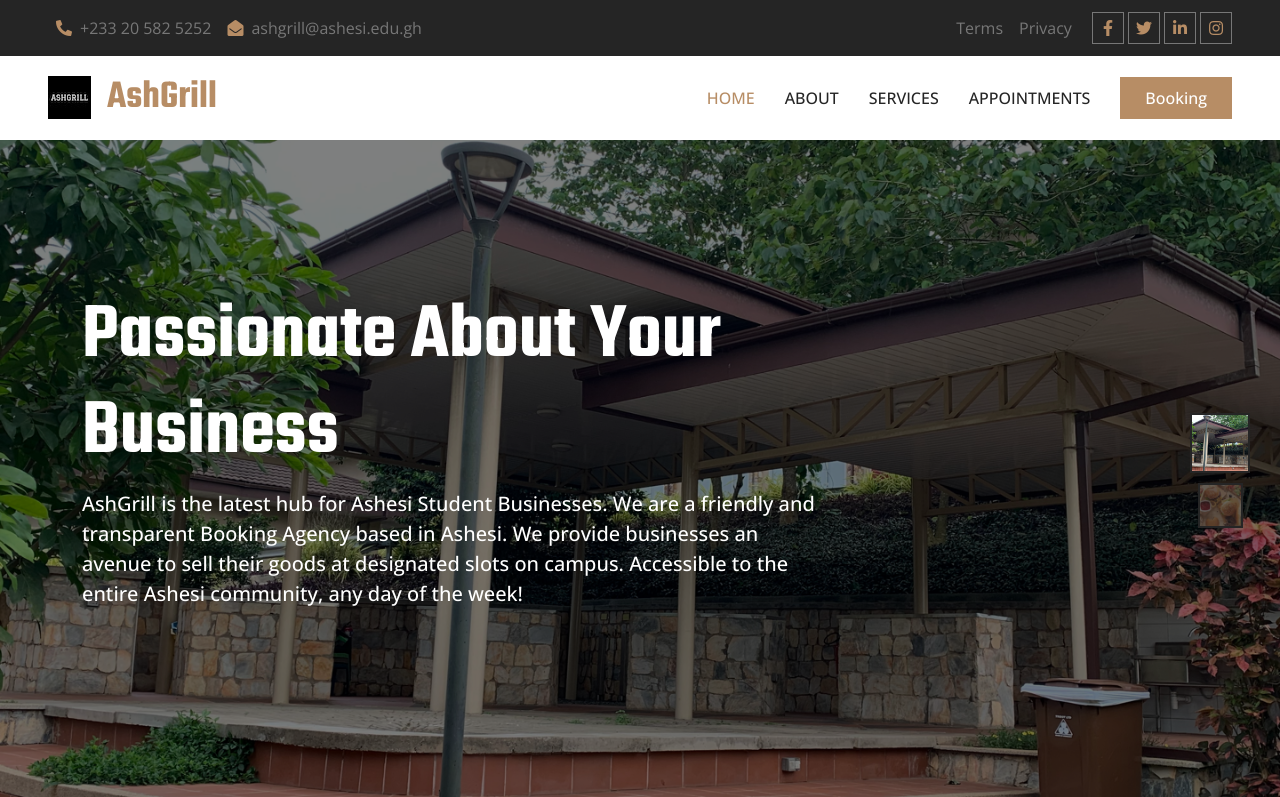
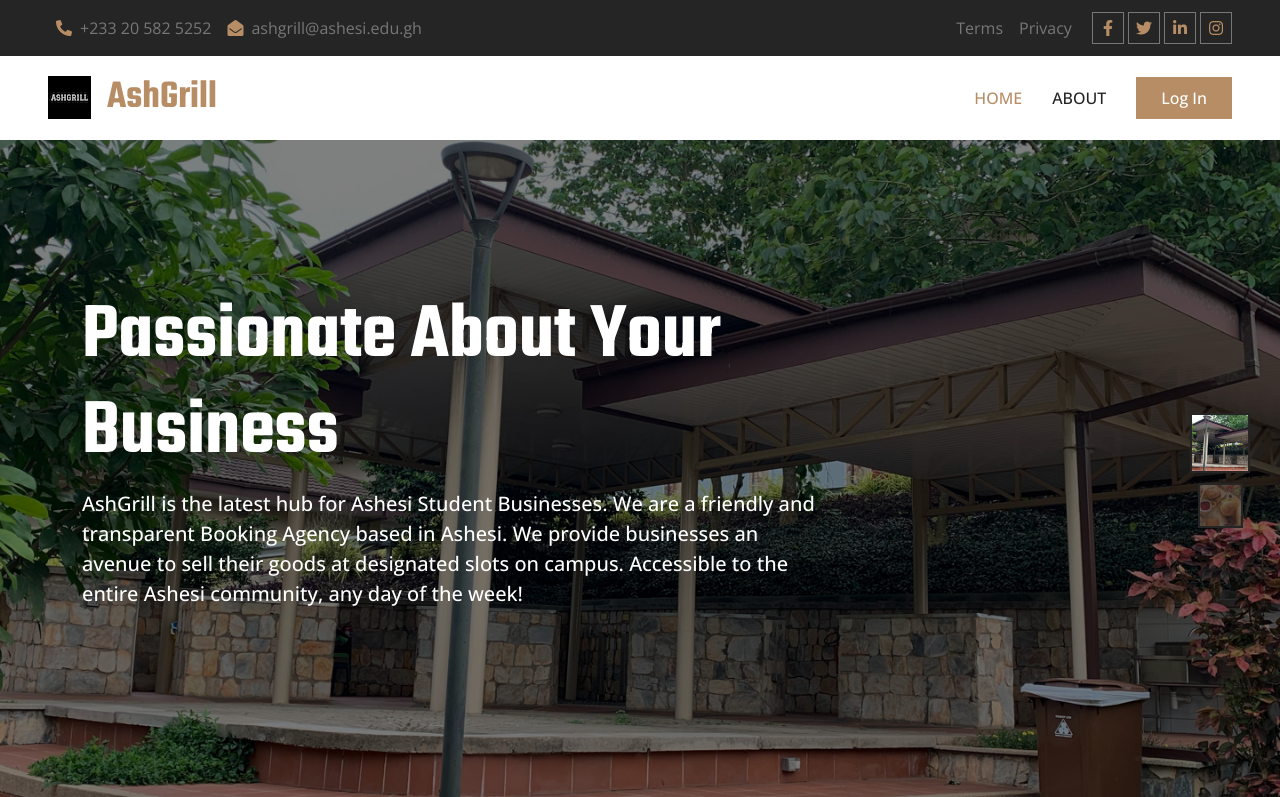
Before and after one commit to 678Elaine/Ashesiashgrill, a PHP site: page / in a window 1280 px wide. Shown: the top 797 px of the page. Run offline with PHP 8.4, Linux system fonts and the light colour scheme; some libraries are stand-ins or nearby versions.

Commit message:
Update index.php

```diff
--- a/index.php
+++ b/index.php
@@ -79,12 +79,12 @@
             <div class="navbar-nav ms-auto p-4 p-lg-0">
                 <a href="View/index.php" class="nav-item nav-link active">Home</a>
                 <a href="View/about.php" class="nav-item nav-link">About</a>
-                <a href="View/services.php" class="nav-item nav-link">Services</a>
-                <a href="View/appointment.php" class="nav-item nav-link">Appointments</a>
+<!--                 <a href="View/services.php" class="nav-item nav-link">Services</a> -->
+<!--                 <a href="View/appointment.php" class="nav-item nav-link">Appointments</a> -->
                 </div>
                 <!-- <a href="View/contact.php" class="nav-item nav-link">Contact</a> -->
             </div>
-            <a href="View/login.php" class="btn btn-primary py-2 px-4 d-none d-lg-block">Booking</a>
+            <a href="View/login.php" class="btn btn-primary py-2 px-4 d-none d-lg-block">Log In</a>
         </div>
     </nav>
     <!-- Navbar End -->
```
